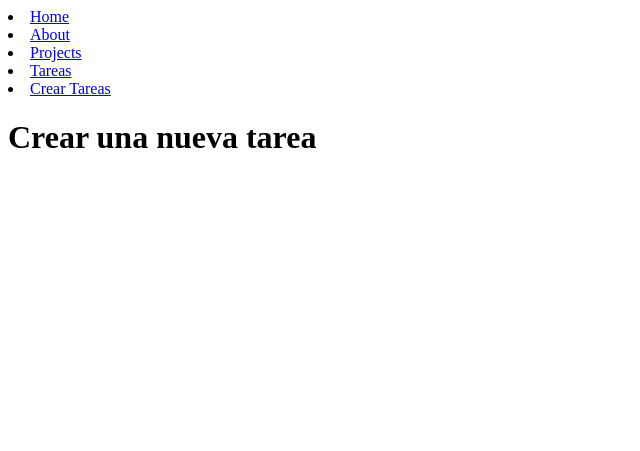
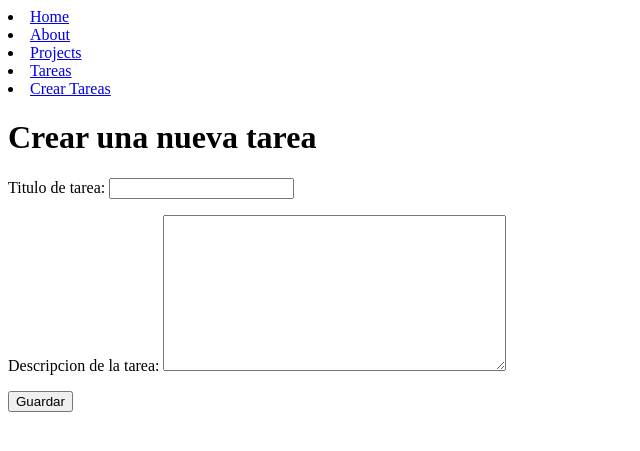
Before and after one commit to marketitos/Django, a Django app: page /crear_tareas/ in a window 1280 px wide. Shown: the top 451 px of the page, without its empty margins (0-640 px from the left). Run offline with Django 4.2, Linux system fonts and the light colour scheme.

Commit message:
Preguntar a facu formularios

```diff
--- /dev/null
+++ b/myapp/forms.py
@@ -0,0 +1,5 @@
+from django import forms
+
+class crearnuevatarea(forms.Form):
+    titulo = forms.CharField(label="Titulo de tarea", max_length=200)
+    descripcion =forms.CharField(label="Descripcion de la tarea", widget=forms.Textarea)
--- a/myapp/templates/Crear_tarear.html
+++ b/myapp/templates/Crear_tarear.html
@@ -3,4 +3,12 @@
 
 {% block content %}
 <h1>Crear una nueva tarea</h1>
+<form method="POST">
+    {% csrf_token %}
+    {{form.as_p}}
+    <button>Guardar</button>
+
+
+</form>
+
 {% endblock %}
--- a/myapp/views.py
+++ b/myapp/views.py
@@ -1,7 +1,8 @@
 from django.shortcuts import render
 from django.http import HttpResponse
 from .models import Project, tareas
-from django.shortcuts import render
+from django.shortcuts import render, redirect
+from .forms import crearnuevatarea
 
 
 # Create your views here.
@@ -34,4 +35,10 @@ def task(request):
 
 
 def crear_tarea(request):
-    return render(request, 'Crear_tarear.html')
+    if request.method == 'GET':
+            return render(request, 'Crear_tarear.html', {
+            "form":crearnuevatarea()
+        })
+    else:
+         tareas.objects.create(titulo = request.POST['titulo'], descripcion = request.POST['descripcion'], project_id=1)
+         return redirect('/tareas')
```
Also changed, not shown: db.sqlite3.
